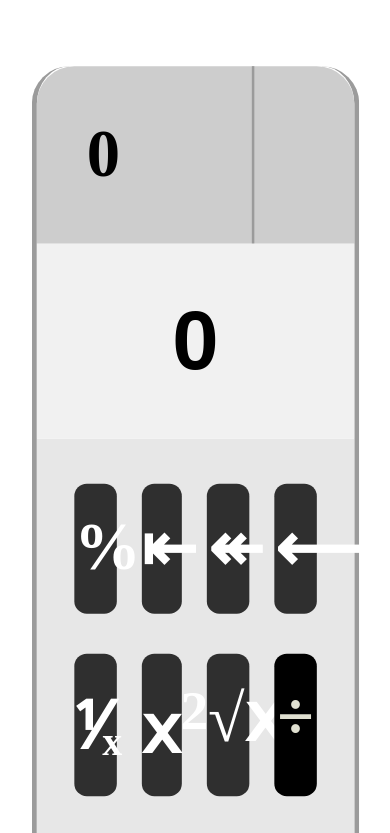
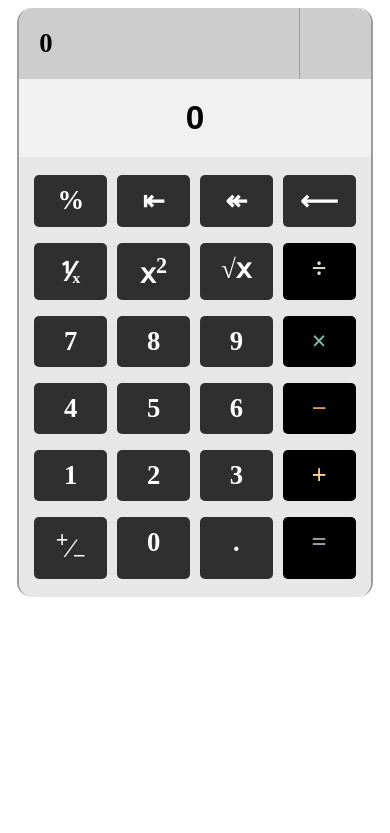
Before and after one commit to bahaabelala/calculator, a plain HTML site: page index.html in a window 390 px wide. Shown: the top 833 px of the page. Drawn offline with Linux system fonts and the light colour scheme.

Commit message:
Update style.css

```diff
--- a/style.css
+++ b/style.css
@@ -115,6 +115,6 @@ li:hover {
 
 @media (max-width: 1080px) and (max-height: 2340px) {
     #calculator-body {
-        transform: scale(2.5) translateY(200px);
+        width: 95%;
     }
 }
```
